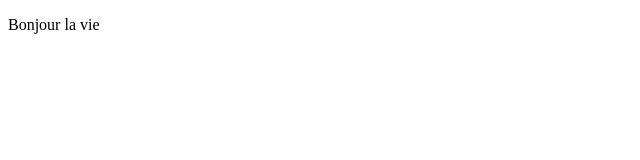
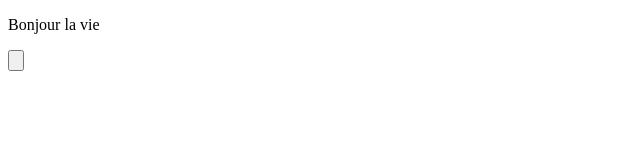
Before and after one commit to saddemch/projetExemple, a plain HTML site: page index2.html in a window 1280 px wide. Shown: the full height of the page, 0-640 px from the left. Drawn offline with Linux system fonts and the light colour scheme.

Commit message:
création d'un button

```diff
--- a/index2.html
+++ b/index2.html
@@ -9,6 +9,7 @@
     <p>
         Bonjour la vie
     </p>
+<input type="button" title="Hello" >
 
 </body>
 </html>
```
